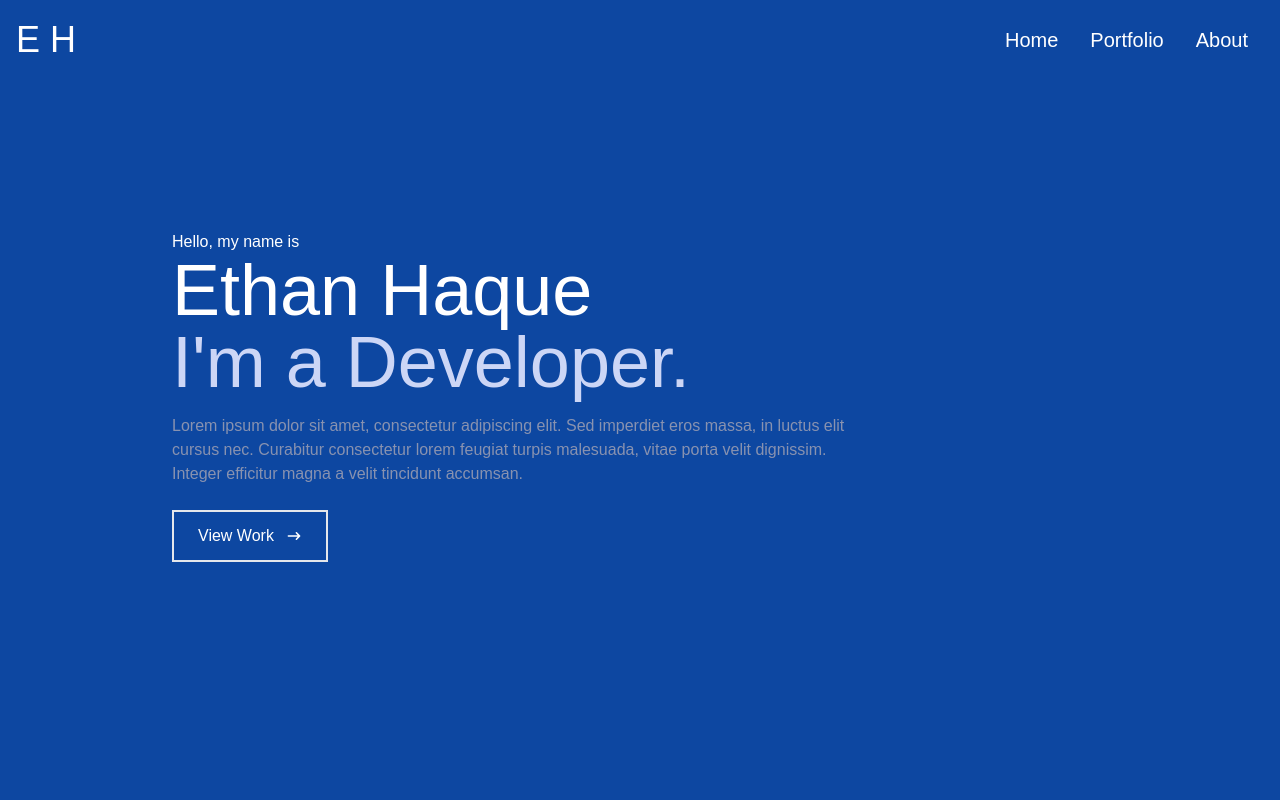
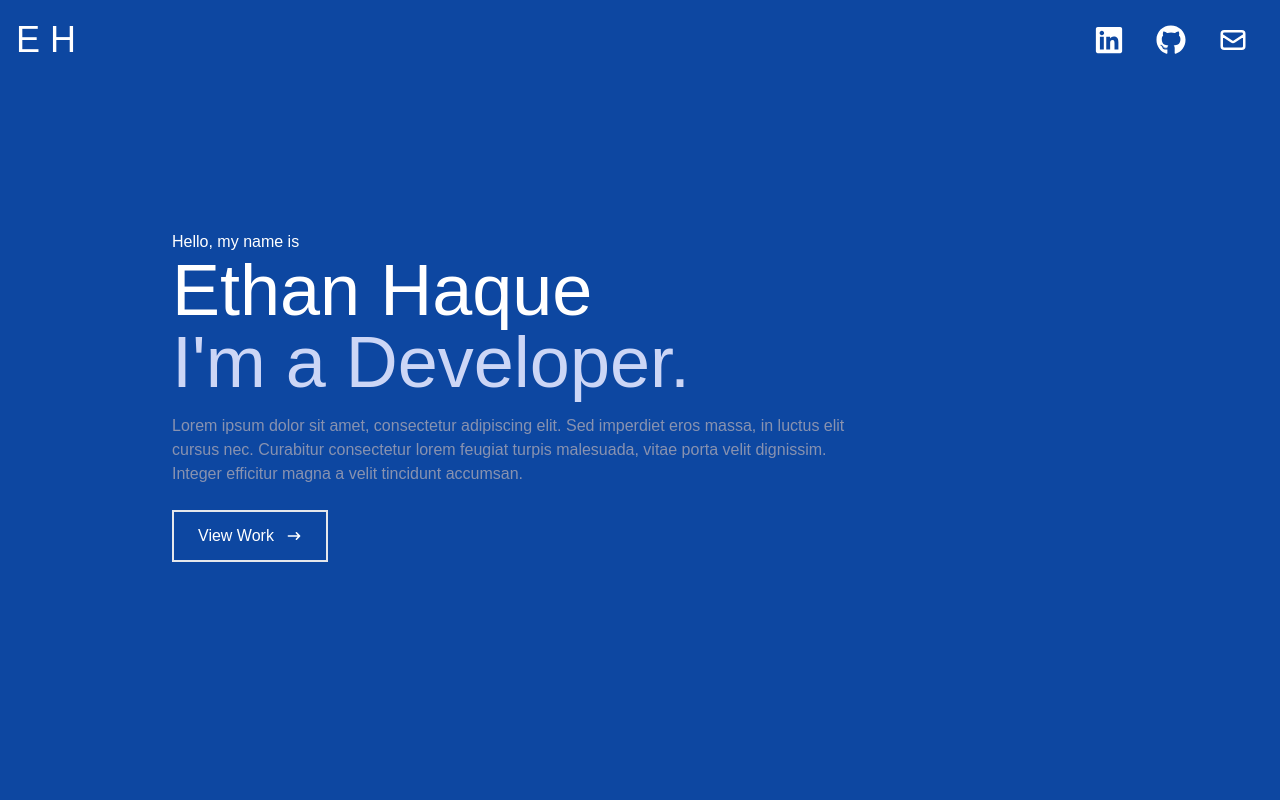
Before and after one commit to Ethan-Haque/Ethan-Haque.github.io, a React (Create React App) app: page / in a window 1280 px wide. Shown: the top 800 px of the page. Built offline with nearby package versions, Linux system fonts and the light colour scheme.

Commit message:
Update Navbar icons and links

```diff
--- a/src/components/Navbar.jsx
+++ b/src/components/Navbar.jsx
@@ -1,6 +1,15 @@
 import React, { useState } from "react";
-import { FaBars, FaTimes } from "react-icons/fa";
-
+import {
+  FaBars,
+  FaTimes,
+  FaGithub,
+  FaLinkedin,
+  FaFacebook,
+  FaLinkedinIn,
+} from "react-icons/fa";
+import resume from "../assets/Resume.pdf";
+import { HiOutlineMail } from "react-icons/hi";
+import { BsFillPersonLinesFill } from "react-icons/bs";
 const Navbar = () => {
   const [nav, setNav] = useState(false);
   const handleClick = () => setNav(!nav);
@@ -13,9 +22,21 @@ const Navbar = () => {
 
       {/* Menu */}
       <ul className="hidden md:flex">
-        <li className="text-xl">Home</li>
-        <li className="text-xl">Portfolio</li>
-        <li className="text-xl">About</li>
+        <a href="https://www.linkedin.com/in/ethan-haque-580bb2149/" >
+        <li className="text-xl">
+          <FaLinkedin size={30} />
+        </li>
+        </a>
+        <a href="https://github.com/Ethan-Haque" >
+        <li className="text-xl">
+          <FaGithub size={30} />
+        </li>
+        </a>
+        <a href="mailto:eth.haque@gmail.com" >
+        <li className="text-xl">
+          <HiOutlineMail size={30} />
+        </li>
+        </a>
       </ul>
 
       {/* Hamburger */}
@@ -24,10 +45,16 @@ const Navbar = () => {
       </div>
 
       {/* Mobile Menu */}
-      <ul className={!nav ? 'hidden' : 'absolute top-0 left-0 w-full h-screen bg-[#0d47a1] flex flex-col justify-center items-center'}>
-        <li className="py-6 text-4xl">Home</li>
-        <li className="py-6 text-4xl">Portfolio</li>
-        <li className="py-6 text-4xl">About</li>
+      <ul
+        className={
+          !nav
+            ? "hidden"
+            : "absolute top-0 left-0 w-full h-screen bg-[#0d47a1] flex flex-col justify-center items-center"
+        }
+      >
+        <li className="py-6 text-4xl"><FaLinkedin size={30} /></li>
+        <li className="py-6 text-4xl"><FaGithub size={30} /></li>
+        <li className="py-6 text-4xl"> <HiOutlineMail size={30} /></li>
       </ul>
     </div>
   );
```
